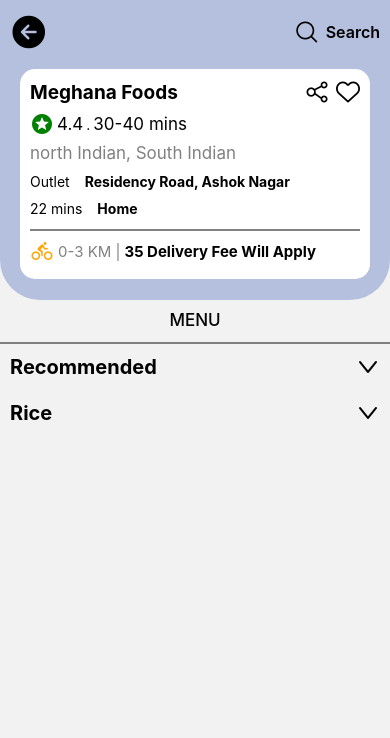
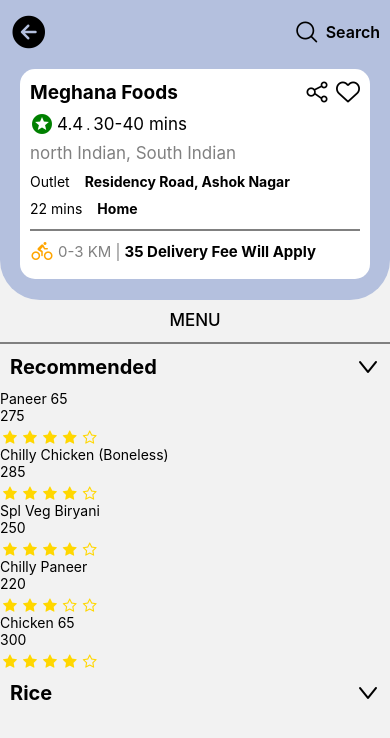
Before and after one commit to koushikm8926/Swiggy.Clone.2.0, a React Native app: screen / in a window 390 px wide. Both pictures are taken after a click on the element 195 px from the left and 628 px from the top of the page. Shown: the top 738 px of the page. Built offline with nearby package versions, Linux system fonts and the light colour scheme.

Commit message:
All data passed

```diff
--- a/components/Fooditem.js
+++ b/components/Fooditem.js
@@ -6,7 +6,7 @@
 const Fooditem = ({item}) => {
     const data=[item];
     console.log(data);
-    const [selected, setSelected]=useState([]);
+    const [selected, setSelected]=useState(["Recommended"]);
   const handleItemSelect = (item)=>{
     const itemSelected = selected.find((c)=> c===item);
     if (itemSelected){
--- a/components/Menucomponent.js
+++ b/components/Menucomponent.js
@@ -1,10 +1,22 @@
 import { StyleSheet, Text, View } from 'react-native'
 import React from 'react'
-
-const Menucomponent = () => {
+import { Pressable } from 'react-native'
+import {FontAwesome} from "@expo/vector-icons";
+const Menucomponent = ({food}) => {
   return (
     <View>
-      <Text>Menucomponent</Text>
+    <Pressable>
+        <View>
+          <Text>{food.name}</Text>
+          <Text>{food.price}</Text>
+          <Text style={{marginTop:5, borderRadius:4,}}>{[0,0,0,0,0].map((en,i)=>(
+            <FontAwesome style={{paddingHorizontal:3, }} name= {i<Math.floor(food.rating)? "star": "star-o"} size={15} color="#FFD700" />
+          ))}</Text>
+        </View>
+        <View>
+
+        </View>
+    </Pressable>
     </View>
   )
 }
```
